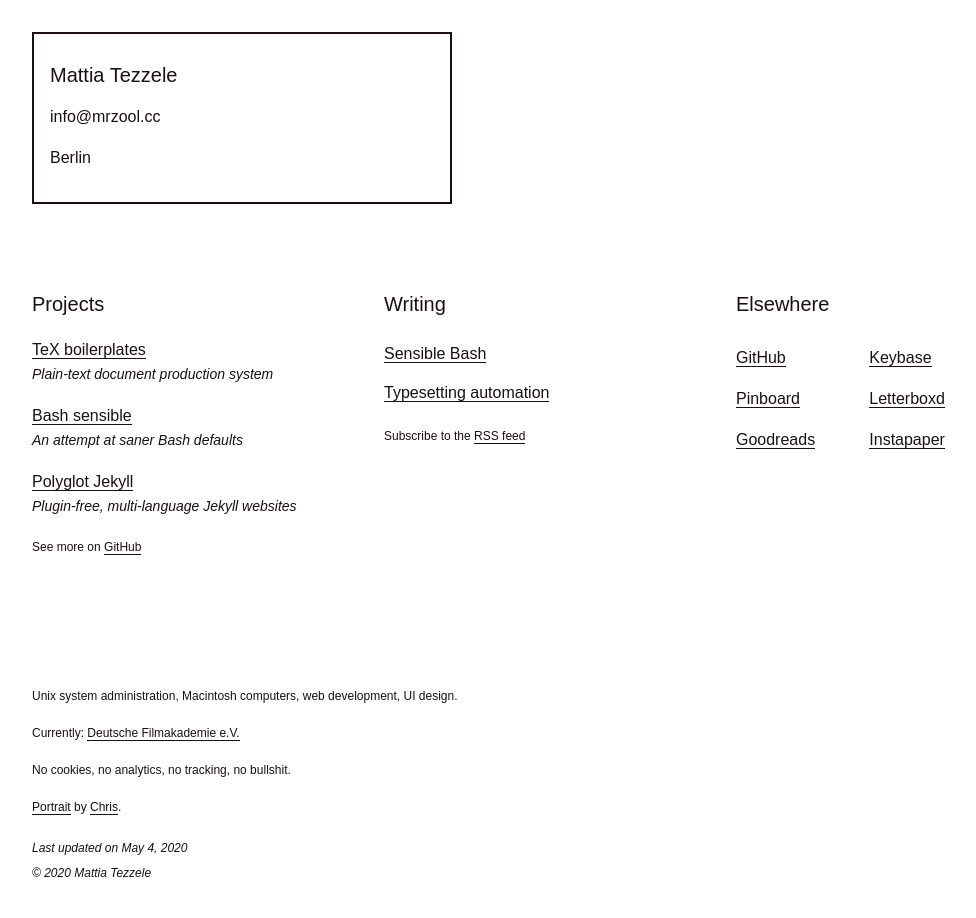
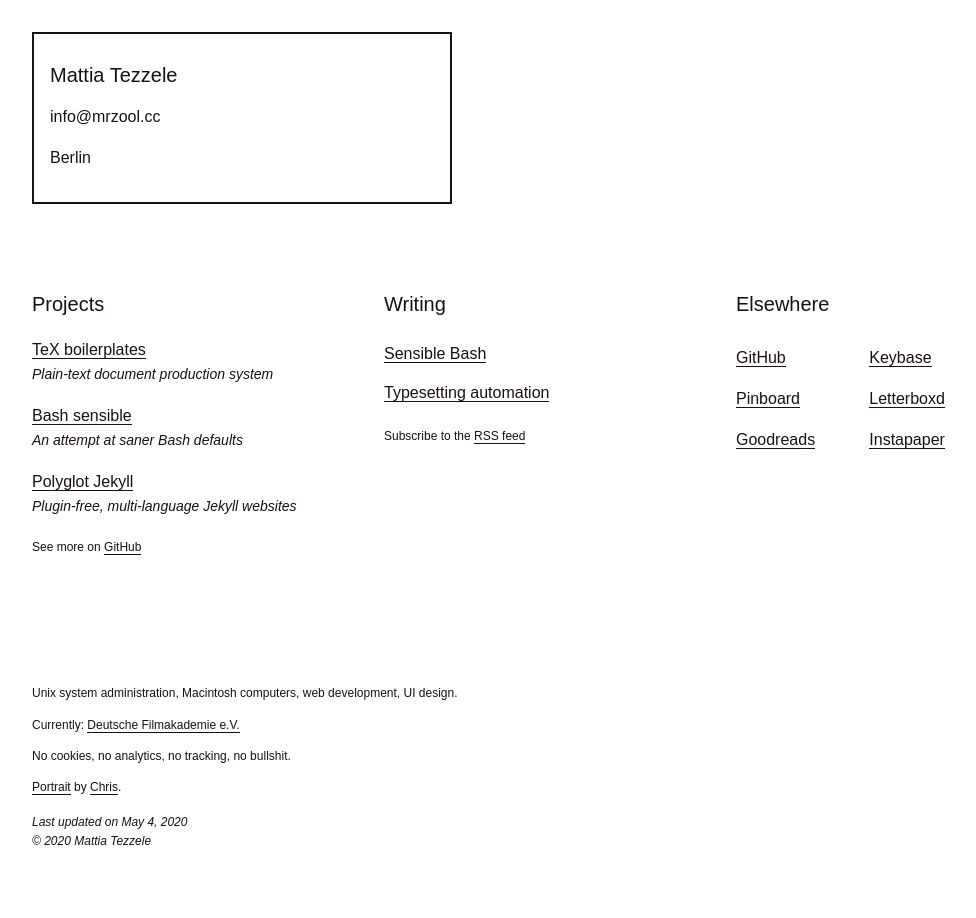
Before and after one commit to mrzool/mrzool.github.io, a Jekyll site: the page built from index.md, in a window 1280 px wide. Shown: the whole page, without its empty margins (0-976 px from the left). Built offline with Jekyll 4.4.1, drawn with Linux system fonts in a browser that asks for light colours.

Commit message:
fix line-height in footer

```diff
--- a/_includes/_footer.html
+++ b/_includes/_footer.html
@@ -1,4 +1,4 @@
-<footer class="max-width-2 ml2 mr2 px2 mt2 mb3">
+<footer class="max-width-2 ml2 mr2 px2 mt2 mb3" style="line-height: 1.2rem">
   <div class="h6">
     <p class="mb1">Unix system administration, Macintosh computers, web development, UI design.</p>
     <p class="mb1">Currently: <a href="https://www.deutsche-filmakademie.de">Deutsche Filmakademie e.V.</a></p>
```
